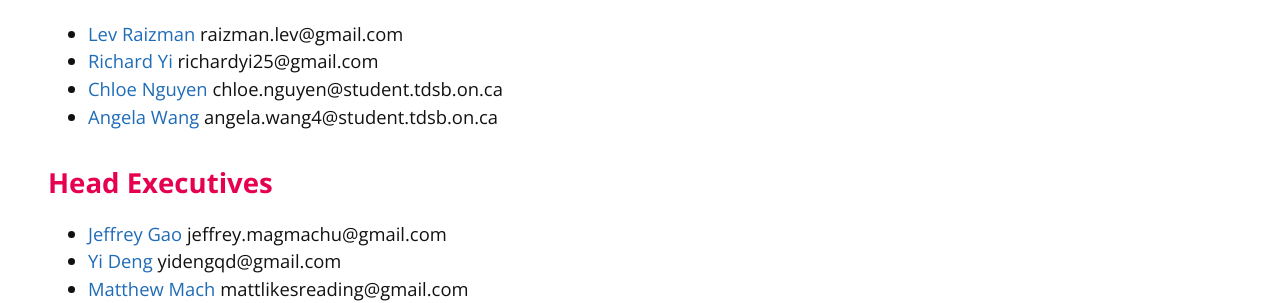
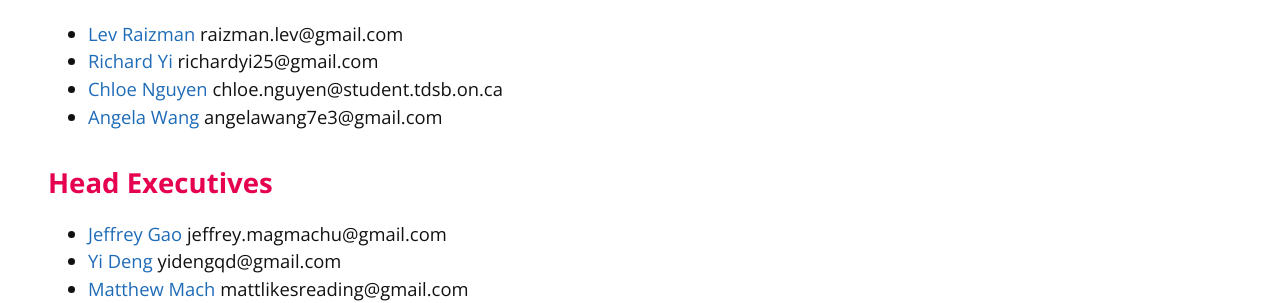
Before and after one commit to mcpt/mcpt.github.io, a Jekyll site: the page built from contact.md, in a window 1280 px wide. Shown: the part 368-671 px from the top of the page. Built offline with Jekyll 4.4.1, drawn with Linux system fonts in a browser that asks for light colours.

```diff
--- a/contact.md
+++ b/contact.md
@@ -11,7 +11,7 @@
 - [Lev Raizman](mailto:raizman.lev@gmail.com) raizman.lev@gmail.com
 - [Richard Yi](mailto:richardyi25@gmail.com) richardyi25@gmail.com
 - [Chloe Nguyen](mailto:chloe.nguyen@student.tdsb.on.ca) chloe.nguyen@student.tdsb.on.ca
-- [Angela Wang](mailto:angela.wang4@student.tdsb.on.ca) angela.wang4@student.tdsb.on.ca
+- [Angela Wang](mailto:angelawang7e3@gmail.com) angelawang7e3@gmail.com
 
 ## Head Executives
 - [Jeffrey Gao](mailto:jeffrey.magmachu@gmail.com) jeffrey.magmachu@gmail.com
```
